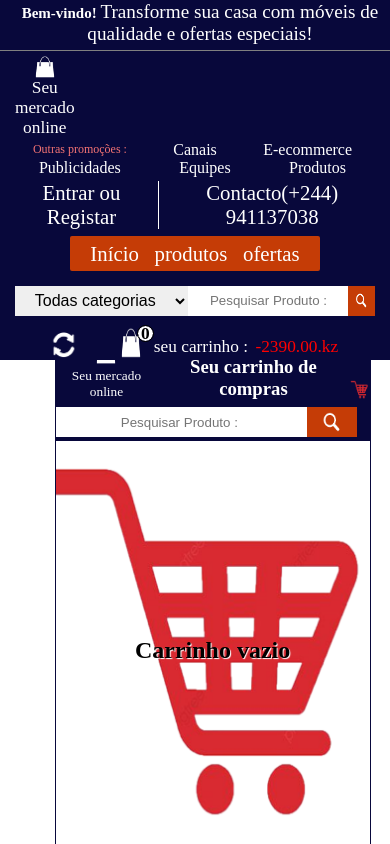
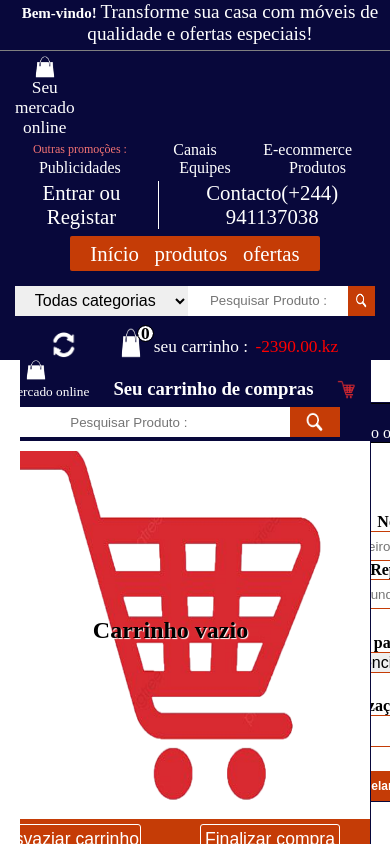
Before and after one commit to wallondo/e-commerce, a React (Vite) app: page /buy/1 in a window 390 px wide. Both pictures are taken after a click on the picture 130 px from the left and 343 px from the top of the page. Built offline with nearby package versions, Linux system fonts and the light colour scheme.

Commit message:
tela de pagamento

```diff
--- a/front/compra/compra.css
+++ b/front/compra/compra.css
@@ -189,3 +189,98 @@
     .header .first_div {
     }
 }
+
+
+.op_car{
+    height: 40px;
+    width: 100%;
+    display: flex;
+    justify-content: space-around;
+    align-items: center;
+    background-color: var(--orange);
+}
+
+.op_car button{
+    width: 140px;
+    height: 30px;
+    border-radius: 3px;
+    color: white;
+    font-weight: 500;
+    cursor: pointer;
+    background-color: var(--orange);
+    border: .5px solid white;
+    margin: 5px 0px;
+}
+
+.form_finalizar{
+    position: fixed;
+    border: 1px solid var(--header);
+    height: 400px;
+    width: 500px;
+    display: flex;
+    background-color: white;
+    align-items: center;
+    flex-direction: column;
+    justify-content: space-between;
+}
+.form_finalizar > h3{
+    margin: 0px 0px 10px 0px;
+}
+.form_finalizar input{
+    width: 200px;
+    height: 30px;
+    border: .5px solid black;
+    background-color: transparent;
+}
+
+.form_finalizar span > div{
+    display: flex;
+    flex-direction: column;
+}
+.form_finalizar label{
+    font-weight: bold;
+}
+
+.form_finalizar span{
+    display: flex;
+    width: 95%;
+    justify-content: space-between;
+    margin-top: 10px;
+}
+.form_finalizar input,.form_finalizar select,.form_finalizar textarea{
+    border: 1px solid var(--orange);
+}
+.form_finalizar textarea{
+    max-width: 200px;
+    max-height: 100px;
+}
+
+.form_opt button{
+    min-width: 140px;
+    height: 30px;
+    background-color: var(--orange);
+    border-radius: 3px;
+    color: white;
+    font-weight: 700;
+    cursor: pointer;
+    font-size: 12px;
+}
+.form_icon{
+    border: 1px solid black;
+    width: 100%;
+    display: flex;
+    justify-content: start;
+    align-items: center;
+    min-height: 40px;
+    background-color: var(--header);
+    padding-left: 10px;
+}
+.form_icon img{
+    height: 20px;
+    width: 20px;
+}
+.form_icon > a{
+    display: flex;
+    flex-direction: column;
+    align-items: center;
+}
--- a/front/compra/compra.jsx
+++ b/front/compra/compra.jsx
@@ -91,6 +91,24 @@ export default function Compra(){
     }
     const up = (params) => {
         alert("Seu Produtos Já Estão Atualizados")
+    }
+    const esvaziar = (params)=>{
+        console.log(Dads)
+        Dads.setCarrinho([])
+        tela_car()
+    }
+    const Finalizar_Compra = ()=>{
+        if(Dads.carrinho.length<1){
+            alert("Carrinho Vazio")
+            return false;
+        }
+        document.getElementById("form_finalizar").classList.toggle("show")
+    }
+    const canselar_Compra =()=>{
+        document.getElementById("form_finalizar").classList.toggle("show")
+    }
+    const concluir_Compra = ()=>{
+        alert("Pedido enviado")
     }
     return(
         <section className="compra">
@@ -197,6 +215,49 @@ export default function Compra(){
                 </div>
             </div>
             <section className="produtos">
+                <form action="" method="post" className="form_finalizar show " id="form_finalizar">
+                    <div className="form_icon">
+                        <Link>
+                            <img src="/img/sacola.png" alt="" />
+                            Seu mercado online
+                        </Link>
+                    </div>
+                    <h3>Preencha todos os Dados</h3>
+                    <span>
+                        <div>
+                            <label htmlFor="nome">Nome</label>
+                            <input type="text" name="nome" id="nome" placeholder="Primeiro e Último : " required />
+                            <label htmlFor="nome">Nome (Representante)</label>
+                            <input type="text" name="nome" id="nome" placeholder="Segunda opção: " required />
+                        </div>
+                        <div>
+                            <label htmlFor="nome">Cellular (1)</label>
+                            <input type="number" name="cell" id="cell" required/>
+                            <label htmlFor="nome">Cellular (2)</label>
+                            <input type="number" name="cell" id="cell" required/>
+                        </div>
+                    </span>
+                    <span>
+                        <div>
+                            <h4>Metodo de pagamento</h4>
+                            <select name="pagamento" id="pagamento" className="pagamento">
+                                <option value="presencial">Presencial</option>
+                                <option value="transferencia">Transferencia</option>
+                                <option value="deposito">Deposito</option>
+                            </select>
+                        </div>
+                    </span>
+                    <span>
+                        <div>
+                            <h4>Localização exata</h4>
+                            <textarea name="gps" id="gps" className="gps" required></textarea>
+                        </div>
+                    </span>
+                    <span className="form_opt">
+                        <button onClick={canselar_Compra}>Canselar</button>
+                        <button  onClick={concluir_Compra}>Comcluir</button>
+                    </span>
+                </form>
                 <section className="carrinho_tela show" id="tela_car_id">
                         <div className="top_car">
                             <div className="icon_car">
@@ -240,7 +301,11 @@ export default function Compra(){
                                 )
                                 }
                         </ol>
-                </section>
+                        <div className="op_car">
+                                <button onClick={esvaziar}>Esvaziar carrinho</button>
+                                <button onClick={Finalizar_Compra}>Finalizar compra</button>
+                        </div>
+                    </section>
                     <ol>
                         {
                             products.map((pro,pos)=>(
--- a/front/oferta/oferta.css
+++ b/front/oferta/oferta.css
@@ -97,13 +97,18 @@
 .corpo_buy ol li >*{
     font-weight: 700;
 }
-
+.carrinho_tela{
+    justify-content: space-between;
+}
 .corpo_buy ol li small img{
     width: 10px;
     height: 10px;
 }
 
-
+.form_opt_offer{
+    position: absolute;
+    bottom: 0px;
+}
 
 
 /* =========================================== */
@@ -119,7 +124,9 @@
         font-size: 12px !important;
         width: 100px !important;
     }
-    .carrinho_tela{
+    ..carrinho_tela{
+        justify-content: space-between;
+    }{
         width: 90% !important;
     }
     .corpo_buy{
--- a/front/oferta/oferta.jsx
+++ b/front/oferta/oferta.jsx
@@ -103,6 +103,26 @@ export default function Oferta(){
         setMypromotion_car2(text)
     }
 
+    const esvaziar = (params)=>{
+        console.log(Dads)
+        setMypromotion_car2([])
+        tela_car()
+    }
+    const Finalizar_Compra = ()=>{
+        if(mypromotion_car2.length<1){
+            alert("Ofertas Vazio")
+            return false;
+        }
+        document.getElementById("form_finalizar").classList.toggle("show")
+    }
+    const canselar_Compra =()=>{
+        document.getElementById("form_finalizar").classList.toggle("show")
+    }
+    const concluir_Compra = ()=>{
+        alert("Pedido enviado")
+    }
+
+
     return(
         <section className="oferta">
            <div className="up">
@@ -204,6 +224,49 @@ export default function Oferta(){
                     </div>
             </div>
             <section className="corpo_buy">
+                    <form action="" method="post" className="form_finalizar show " id="form_finalizar">
+                                        <div className="form_icon">
+                                            <Link>
+                                                <img src="/img/sacola.png" alt="" />
+                                                Seu mercado online
+                                            </Link>
+                                        </div>
+                                        <h3>Preencha todos os Dados</h3>
+                                        <span>
+                                            <div>
+                                                <label htmlFor="nome">Nome</label>
+                                                <input type="text" name="nome" id="nome" placeholder="Primeiro e Último : " required />
+                                                <label htmlFor="nome">Nome (Representante)</label>
+                                                <input type="text" name="nome" id="nome" placeholder="Segunda opção: " required />
+                                            </div>
+                                            <div>
+                                                <label htmlFor="nome">Cellular (1)</label>
+                                                <input type="number" name="cell" id="cell" required/>
+                                                <label htmlFor="nome">Cellular (2)</label>
+                                                <input type="number" name="cell" id="cell" required/>
+                                            </div>
+                                        </span>
+                                        <span>
+                                            <div>
+                                                <h4>Metodo de pagamento</h4>
+                                                <select name="pagamento" id="pagamento" className="pagamento">
+                                                    <option value="presencial">Presencial</option>
+                                                    <option value="transferencia">Transferencia</option>
+                                                    <option value="deposito">Deposito</option>
+                                                </select>
+                                            </div>
+                                        </span>
+                                        <span>
+                                            <div>
+                                                <h4>Localização exata</h4>
+                                                <textarea name="gps" id="gps" className="gps" required></textarea>
+                                            </div>
+                                        </span>
+                                        <span className="form_opt">
+                                            <button onClick={canselar_Compra}>Canselar</button>
+                                            <button  onClick={concluir_Compra}>Comcluir</button>
+                                        </span>
+                    </form>
                    <section className="carrinho_tela show" id="tela_offer_id">
                         <div className="top_car">
                             <div className="icon_car">
@@ -247,6 +310,10 @@ export default function Oferta(){
                                 )
                                 }
                         </ol>
+                        <div className="op_car form_opt">
+                            <button onClick={esvaziar}>Esvaziar carrinho</button>
+                            <button onClick={Finalizar_Compra}>Finalizar compra</button>
+                        </div>
                     </section>
                     <ol className="promotion_itens">
                             {
```
Lines whose indentation alone changed are shown as unchanged.
